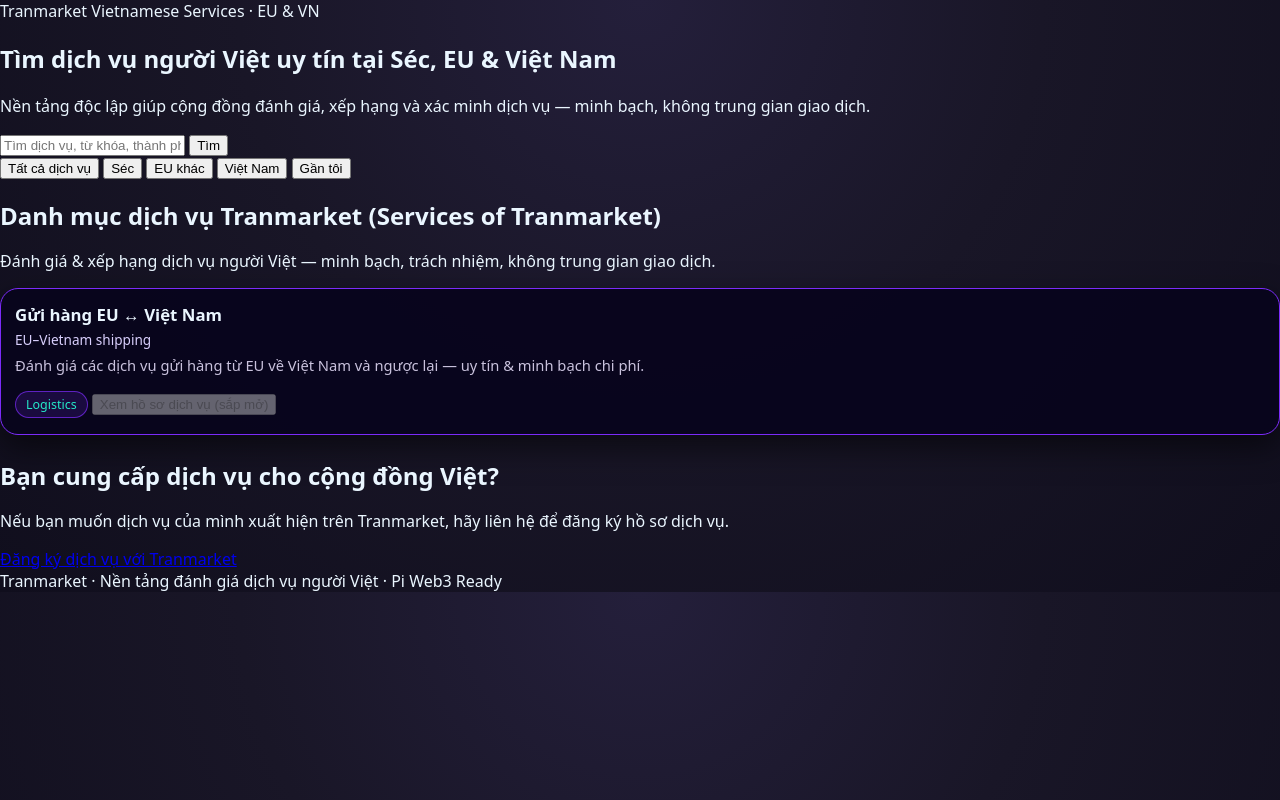
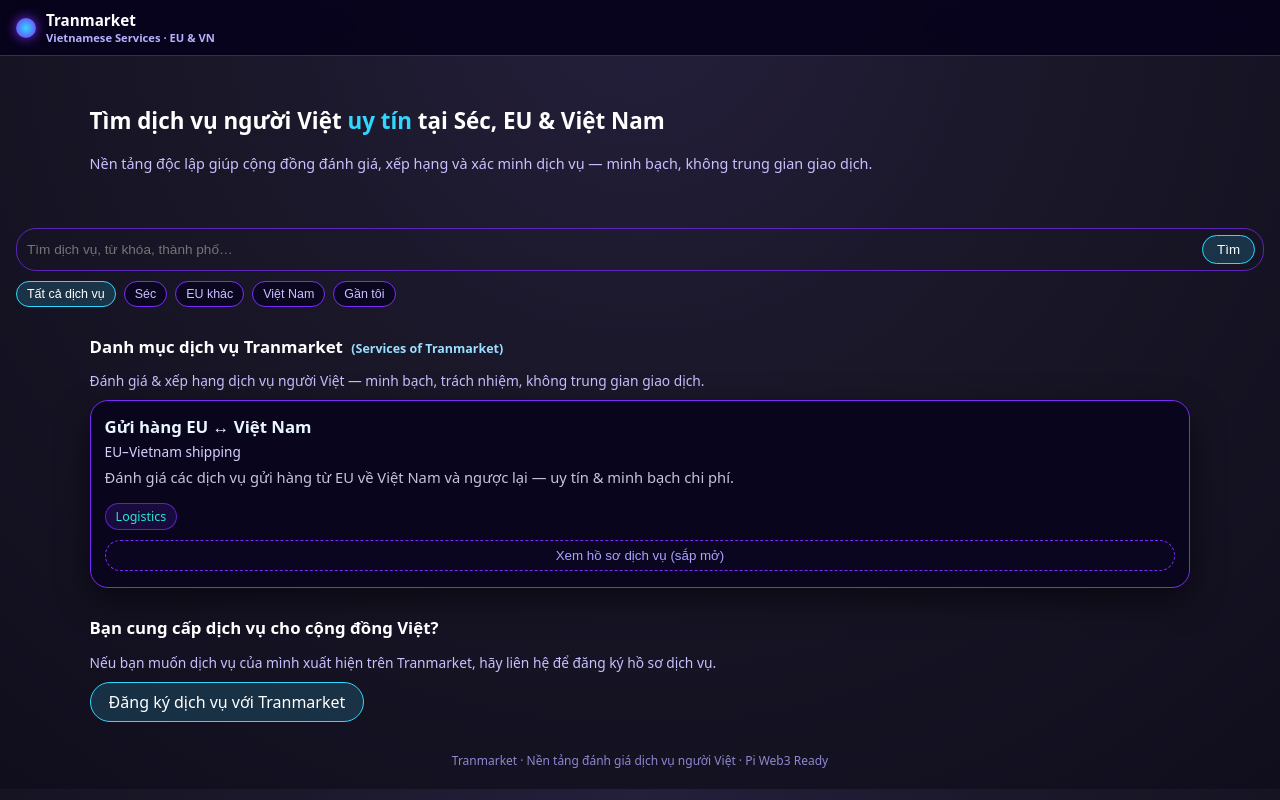
Before and after one commit to Tran682025/Tranmarket, a plain HTML site: page index.html in a window 1280 px wide. Drawn offline with Linux system fonts and the light colour scheme.

Commit message:
Update trm-ui.css

```diff
--- a/trm-ui.css
+++ b/trm-ui.css
@@ -121,3 +121,62 @@ body {
 }
 
 /*
+/* GIỮ CÁC CLASS CŨ TRONG FILE CSS — CHỈ BỔ SUNG PHẦN DƯỚI */
+.trm-navbar {
+  position: sticky;
+  top: 0;
+  z-index: 50;
+  padding: 10px 16px;
+  display: flex;
+  justify-content: space-between;
+  align-items: center;
+  backdrop-filter: blur(14px);
+  background: rgba(7, 3, 28, 0.92);
+  border-bottom: 1px solid rgba(123, 43, 249, 0.55);
+}
+.trm-navbar-left { display: flex; align-items: center; gap: 10px; }
+.trm-logo-dot { width: 20px; height: 20px; border-radius: 50%; background: radial-gradient(circle,#31d7ff,#7b2bf9); box-shadow: 0 0 12px #7b2bf9; }
+.trm-navbar-title { font-size: .95rem; font-weight: 700; color: #fff; display: flex; flex-direction: column; }
+.trm-navbar-sub { font-size: .7rem; color: #b6b0ff; }
+
+/* HERO */
+.trm-hero { padding: 18px 16px; }
+.trm-hero-title { font-size: 1.4rem; color: #fff; }
+.trm-hero-title span { color: #31d7ff; }
+.trm-hero-subtitle { font-size: .9rem; color: #c8c1ff; }
+
+/* SEARCH */
+.trm-search-section { padding: 10px 16px; }
+.trm-search-bar { display: flex; gap: 8px; align-items: center; border: 1px solid rgba(123,43,249,.7); border-radius: 20px; padding: 6px 8px; }
+.trm-search-input { flex: 1; background: none; border: none; outline: none; color: #fff; font-size: .85rem; }
+.trm-search-btn { padding: 6px 14px; border-radius: 999px; border: 1px solid #31d7ff; color: #fff; background: rgba(49,215,255,.16); }
+
+/* FILTER */
+.trm-filter-row { margin-top: 10px; display: flex; gap: 8px; overflow-x: auto; }
+.trm-filter-chip { padding: 5px 10px; border: 1px solid #7b2bf9; border-radius: 20px; background: #0b0620; color: #c8c1ff; font-size: .78rem; }
+.trm-filter-chip-active { border-color: #31d7ff; background: rgba(49,215,255,.16); color: #fff; }
+
+/* SECTION */
+.trm-section { padding: 18px 16px 10px; }
+.trm-section-title { color: #fff; font-size: 1.05rem; margin: 0 0 6px; }
+.trm-section-sub { font-size: .78rem; color: #9adfff; margin-left: 4px; }
+.trm-section-desc { font-size: .86rem; color: #c7c1ff; margin-bottom: 10px; }
+
+/* GRID */
+.trm-services-grid { display: grid; gap: 14px; grid-template-columns: 1fr; }
+
+/* CTA IN CARD */
+.trm-card-cta { margin-top: 10px; width: 100%; padding: 7px; border: 1px dashed #7b2bf9; border-radius: 20px; background: #0b0620; color: #a9a2ff; }
+
+/* REGISTER */
+.trm-primary-btn { display: inline-flex; justify-content: center; align-items: center; padding: 8px 18px; border: 1px solid #31d7ff; border-radius: 30px; color: #fff; background: rgba(49,215,255,.16); text-decoration: none; }
+
+/* FOOTER */
+.trm-footer { text-align: center; color: #8e88d2; font-size: .75rem; padding: 20px 0; }
+
+/* DESKTOP */
+@media (min-width: 768px) {
+  .trm-services-grid { grid-template-columns: repeat(auto-fit, minmax(260px, 1fr)); gap: 20px; }
+  .trm-hero { padding: 30px 7vw; }
+  .trm-section { padding-inline: 7vw; }
+}
```
